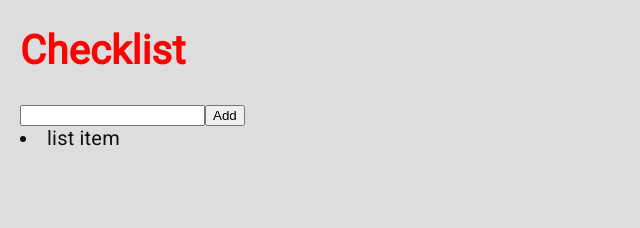
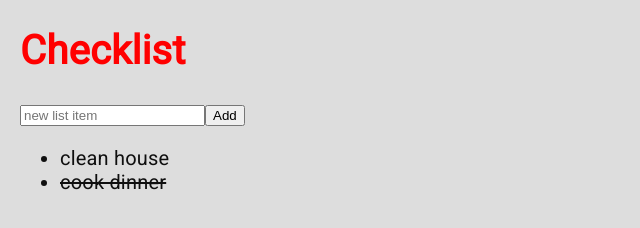
Before and after one commit to chazmcgrill/checklist, a React app: page / in a window 1280 px wide. Shown: the whole page, without its empty margins (0-640 px from the left). Built offline with nearby package versions, Linux system fonts and the light colour scheme.

Commit message:
Toggle Functionality
Added logic to toggle list item completion

```diff
--- a/index.html
+++ b/index.html
@@ -4,7 +4,7 @@
   <meta charset="UTF-8">
   <meta name="viewport" content="width=device-width, initial-scale=1.0">
   <link rel="stylesheet" href="dist/main.css">
-  <title>Game Of Life</title>
+  <title>Checklist</title>
 </head>
 <body>
   <div id="root">
--- a/src/components/Checklist.js
+++ b/src/components/Checklist.js
@@ -3,12 +3,34 @@ import ChecklistForm from './ChecklistForm';
 import ChecklistItem from './ChecklistItem';
 
 class Checklist extends Component {
+  constructor(props) {
+    super(props);
+    this.state = {
+      list: [
+        {id: 0, content: "clean house", completed: false},
+        {id: 1, content: "cook dinner", completed: true},
+      ]
+    }
+  }
+
+  toggleItem(id) {
+    const list = this.state.list.map(item => (
+      item.id === id ? {...item, completed: !item.completed} : item
+    ));
+    this.setState({list});
+  }
+
   render() {
+    const list = this.state.list.map(item => (
+      <ChecklistItem onToggle={this.toggleItem.bind(this, item.id)} content={item} key={item.id}/>
+    ));
     return (
       <div>
         <h1>Checklist</h1>
         <ChecklistForm />
-        <ChecklistItem />
+        <ul>
+          {list}
+        </ul>
       </div>
 
     )
--- a/src/components/ChecklistForm.js
+++ b/src/components/ChecklistForm.js
@@ -4,7 +4,7 @@ class ChecklistForm extends Component {
   render() {
     return (
       <div>
-        <input type="text"/>
+        <input type="text" placeholder="new list item"/>
         <button>Add</button>
       </div>
     )
--- a/src/components/ChecklistItem.js
+++ b/src/components/ChecklistItem.js
@@ -1,7 +1,10 @@
 import React from 'react';
 
-const ChecklistItem = () => (
-  <li>list item</li>
+const ChecklistItem = ({content, onToggle}) => (
+  <li
+    style={{textDecoration: content.completed ? 'line-through' : 'none'}}
+    onClick={onToggle}
+  >{content.content}</li>
 );
 
 export default ChecklistItem;
```
